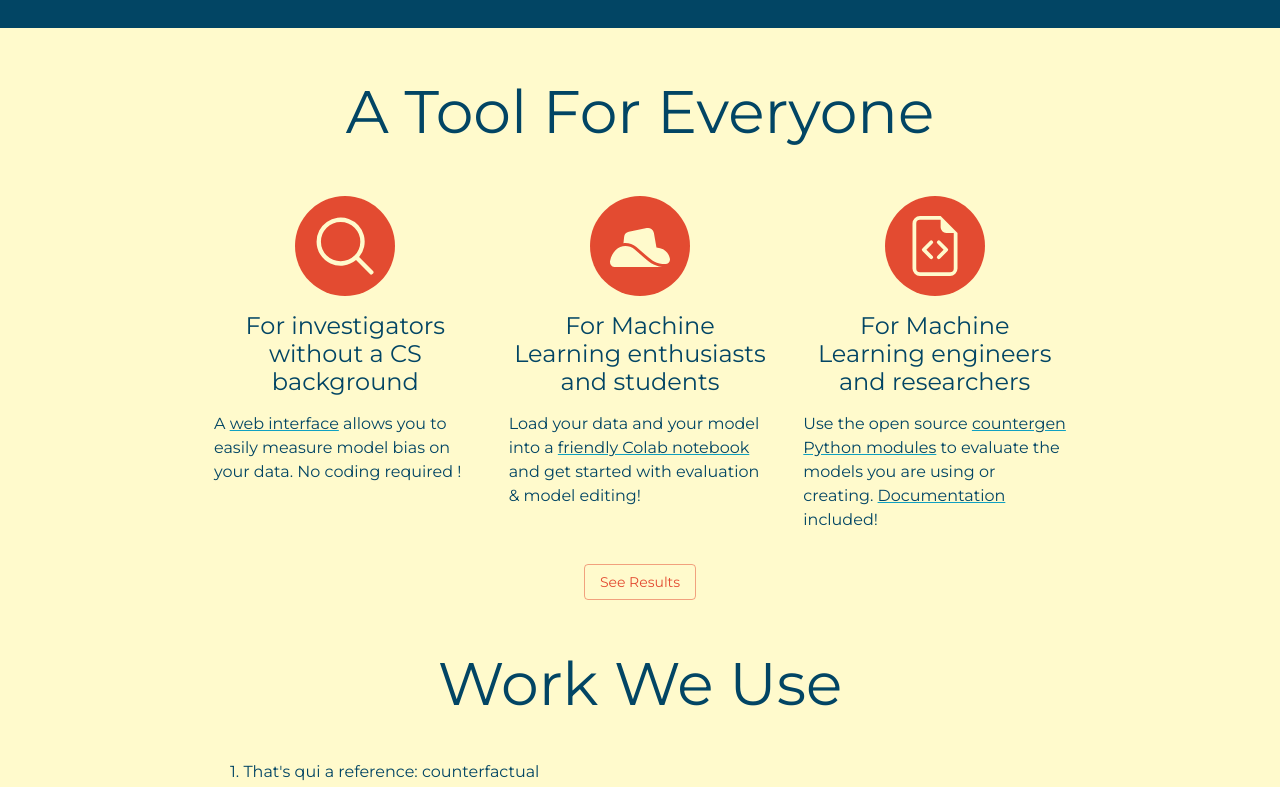
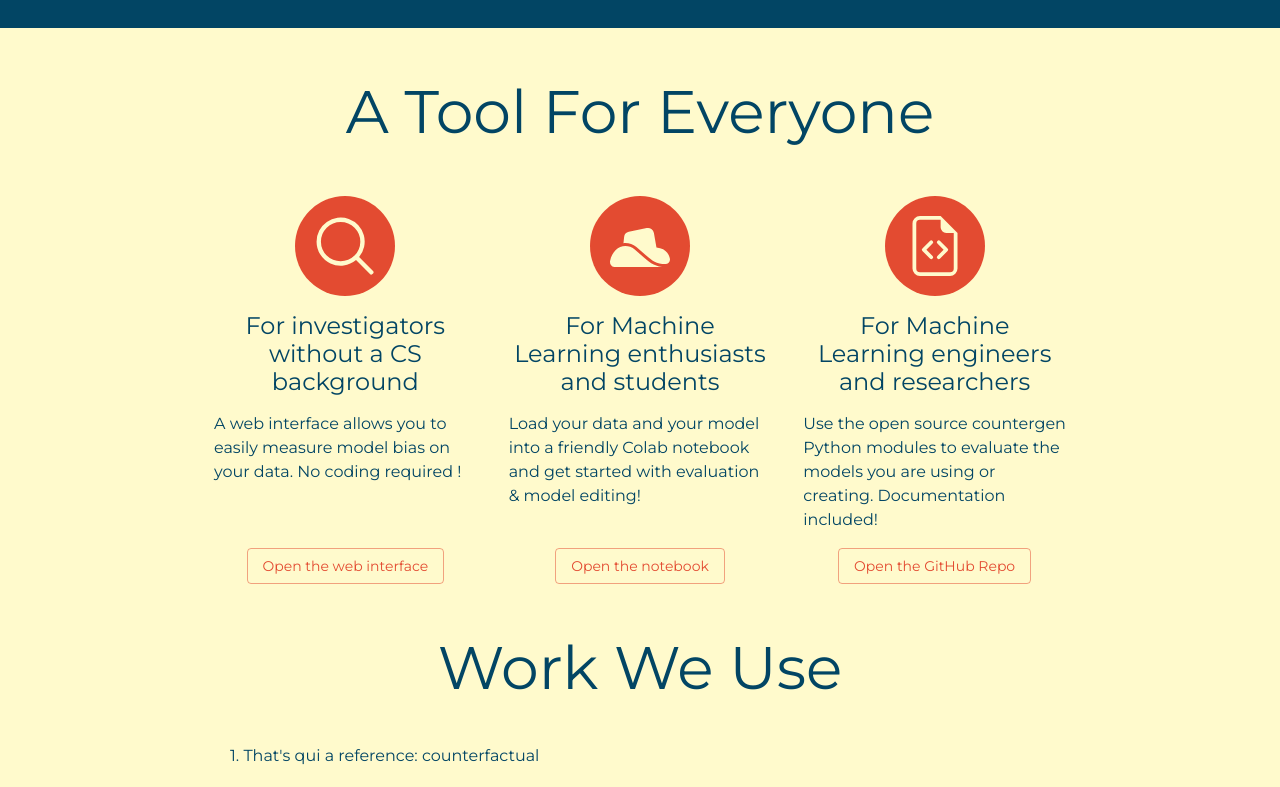
Before and after one commit to safer-ai/SaferAI-Website, a React (Create React App) app in the folder frontend/: page / in a window 1280 px wide. Shown: the part 1576-2363 px from the top of the page. Built offline with nearby package versions, Linux system fonts and the light colour scheme; no server answers.

Commit message:
Add button at the bottom of use cases

```diff
--- a/frontend/src/coutergenmain_sections/Process.tsx
+++ b/frontend/src/coutergenmain_sections/Process.tsx
@@ -30,6 +30,7 @@ const TextParagraph = (props: { title: string; children: any }) => {
         variant="h4"
         sx={{
           color: "secondary.light",
+          fontWeight: "bold",
         }}
       >
         {title}
--- a/frontend/src/coutergenmain_sections/UseCases.tsx
+++ b/frontend/src/coutergenmain_sections/UseCases.tsx
@@ -13,6 +13,25 @@ const CircleAvatar = (props: { children: any }) => {
     </Avatar>
   );
 };
+
+const CenteredButton = (props: { children: any }) => {
+  return (
+    <div
+      style={{
+        display: "flex",
+        flexDirection: "row",
+        justifyContent: "center",
+        width: "100%",
+      }}
+    >
+      <Button variant="outlined" color="secondary">
+        {props.children}
+      </Button>
+    </div>
+  );
+};
+
+const nbCol = 3;
 
 const UseCases = () => {
   return (
@@ -58,20 +77,26 @@ const UseCases = () => {
             </svg>
           </CircleAvatar>
         </Grid>
-        <Grid item xs={12} md={4} order={{ md: 4 }}>
+        <Grid item xs={12} md={4} order={{ md: 1 + nbCol }}>
           <Typography variant="h3" fontSize="24px" textAlign={"center"}>
             For investigators without a CS background
           </Typography>
         </Grid>
-        <Grid item xs={12} md={4} order={{ md: 7 }}>
-          A{" "}
-          <Link to="/countergenweb" target="_blank">
-            web interface
-          </Link>{" "}
-          allows you to easily measure model bias on your data. No coding
-          required !
+        <Grid item xs={12} md={4} order={{ md: 1 + nbCol * 2 }}>
+          A web interface allows you to easily measure model bias on your data.
+          No coding required !
         </Grid>
-
+        <Grid item xs={12} md={4} order={{ md: 1 + nbCol * 3 }}>
+          <CenteredButton>
+            <Link
+              to="/countergenweb"
+              target="_blank"
+              style={{ textDecoration: "none" }}
+            >
+              Open the web interface
+            </Link>
+          </CenteredButton>
+        </Grid>
         <Grid
           item
           xs={12}
@@ -85,17 +110,26 @@ const UseCases = () => {
             <FaHatCowboySide size={"3em"} />
           </CircleAvatar>
         </Grid>
-        <Grid item xs={12} md={4} order={{ md: 5 }}>
+        <Grid item xs={12} md={4} order={{ md: 2 + nbCol }}>
           <Typography variant="h3" fontSize="24px" textAlign={"center"}>
             For Machine Learning enthusiasts and students
           </Typography>
         </Grid>
-        <Grid item xs={12} md={4} order={{ md: 8 }}>
-          Load your data and your model into a{" "}
-          <a href={NOTEBOOK_URL} target="_blank" rel="noreferrer">
-            friendly Colab notebook
-          </a>{" "}
-          and get started with evaluation & model editing!
+        <Grid item xs={12} md={4} order={{ md: 2 + nbCol * 2 }}>
+          Load your data and your model into a friendly Colab notebook and get
+          started with evaluation & model editing!
+        </Grid>
+        <Grid item xs={12} md={4} order={{ md: 2 + nbCol * 3 }}>
+          <CenteredButton>
+            <a
+              href={NOTEBOOK_URL}
+              target="_blank"
+              style={{ textDecoration: "none" }}
+              rel="noreferrer"
+            >
+              Open the notebook
+            </a>
+          </CenteredButton>
         </Grid>
         <Grid
           item
@@ -110,38 +144,28 @@ const UseCases = () => {
             <BsFileEarmarkCode size={"3em"} />
           </CircleAvatar>
         </Grid>
-        <Grid item xs={12} md={4} order={{ md: 6 }}>
+        <Grid item xs={12} md={4} order={{ md: 3 + nbCol }}>
           <Typography variant="h3" fontSize="24px" textAlign={"center"}>
             For Machine Learning engineers and researchers
           </Typography>
         </Grid>
-        <Grid item xs={12} md={4} order={{ md: 9 }}>
-          Use the open source{" "}
-          <a href={REPO_URL} target="_blank" rel="noreferrer">
-            countergen Python modules
-          </a>{" "}
-          to evaluate the models you are using or creating.{" "}
-          <a href={DOCS_URL} target="_blank" rel="noreferrer">
-            Documentation
-          </a>{" "}
-          included!
+        <Grid item xs={12} md={4} order={{ md: 3 + nbCol * 2 }}>
+          Use the open source countergen Python modules to evaluate the models
+          you are using or creating. Documentation included!
+        </Grid>
+        <Grid item xs={12} md={4} order={{ md: 3 + nbCol * 3 }}>
+          <CenteredButton>
+            <a
+              href={REPO_URL}
+              target="_blank"
+              style={{ textDecoration: "none" }}
+              rel="noreferrer"
+            >
+              Open the GitHub Repo
+            </a>
+          </CenteredButton>
         </Grid>
       </Grid>
-      <div
-        style={{
-          display: "flex",
-          flexDirection: "row",
-          justifyContent: "center",
-          width: "100%",
-          paddingTop: "2em",
-        }}
-      >
-        <Button variant="outlined" color="secondary">
-          <Link to="/countergenresults" style={{ textDecoration: "none" }}>
-            See Results
-          </Link>
-        </Button>
-      </div>
     </Container>
   );
 };
```
